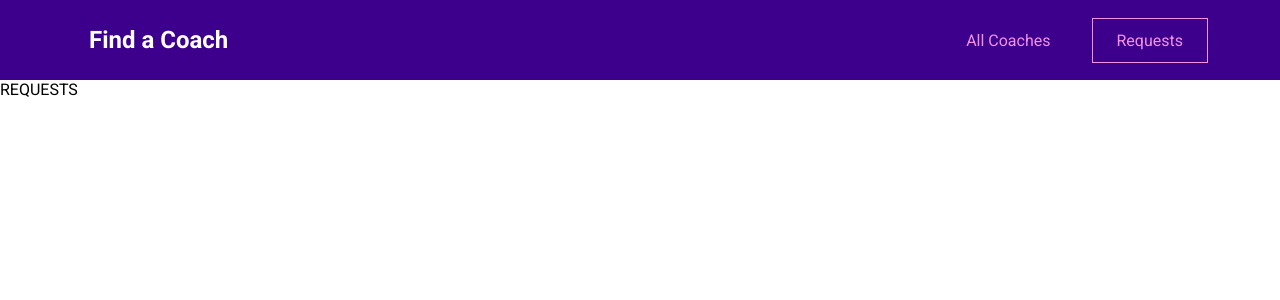
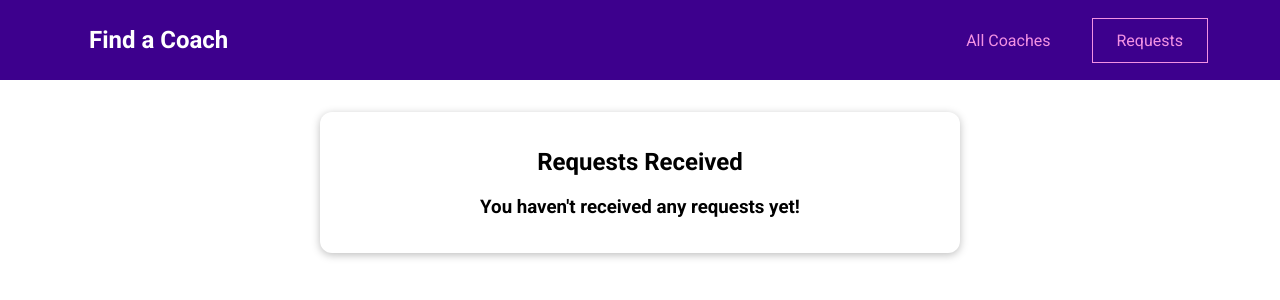
Before and after one commit to Alexinoo/vue-coach-finder-complete-project, a Vue app: page /requests in a window 1280 px wide. Shown: the top 300 px of the page. Built offline with nearby package versions, Linux system fonts and the light colour scheme.

Commit message:
Receives requests from getRequest() getter if any; Otherwise hasRequests() renders <h3>None</h3> if none; Pass to <RequestItem/> child component for listing as props;

```diff
--- a/src/pages/requests/RequestsReceived.vue
+++ b/src/pages/requests/RequestsReceived.vue
@@ -1,3 +1,55 @@
 <template>
-    REQUESTS
+    <section>
+        <base-card>
+            <header>
+                <h2>Requests Received</h2>
+            </header>
+            <ul v-if="hasRequests">
+                <request-item v-for="request in receivedRequests"
+                 :key="request['id']"
+                 :email="request['userEmail']"
+                 :message="request['message']"
+                 ></request-item>
+            </ul>
+            <h3 v-else>You haven't received any requests yet!</h3>
+        </base-card>
+    </section>
 </template>
+
+<script>
+
+import RequestItem from '../../components/requests/RequestItem.vue';
+
+export default {
+    components : {
+        RequestItem
+    },
+    computed : {
+        receivedRequests(){
+            return this.$store.getters['requests/getRequests']
+        },
+
+        hasRequests(){
+            return this.$store.getters['requests/hasRequests']
+        }
+    }
+}
+</script>
+
+<style scoped>
+
+header {
+    text-align: center;
+}
+
+ul {
+    list-style: none;
+    margin: 2rem auto;
+    padding: 0;
+    max-width: 30rem;
+}
+
+h3 {
+    text-align: center;
+}
+</style>
```
